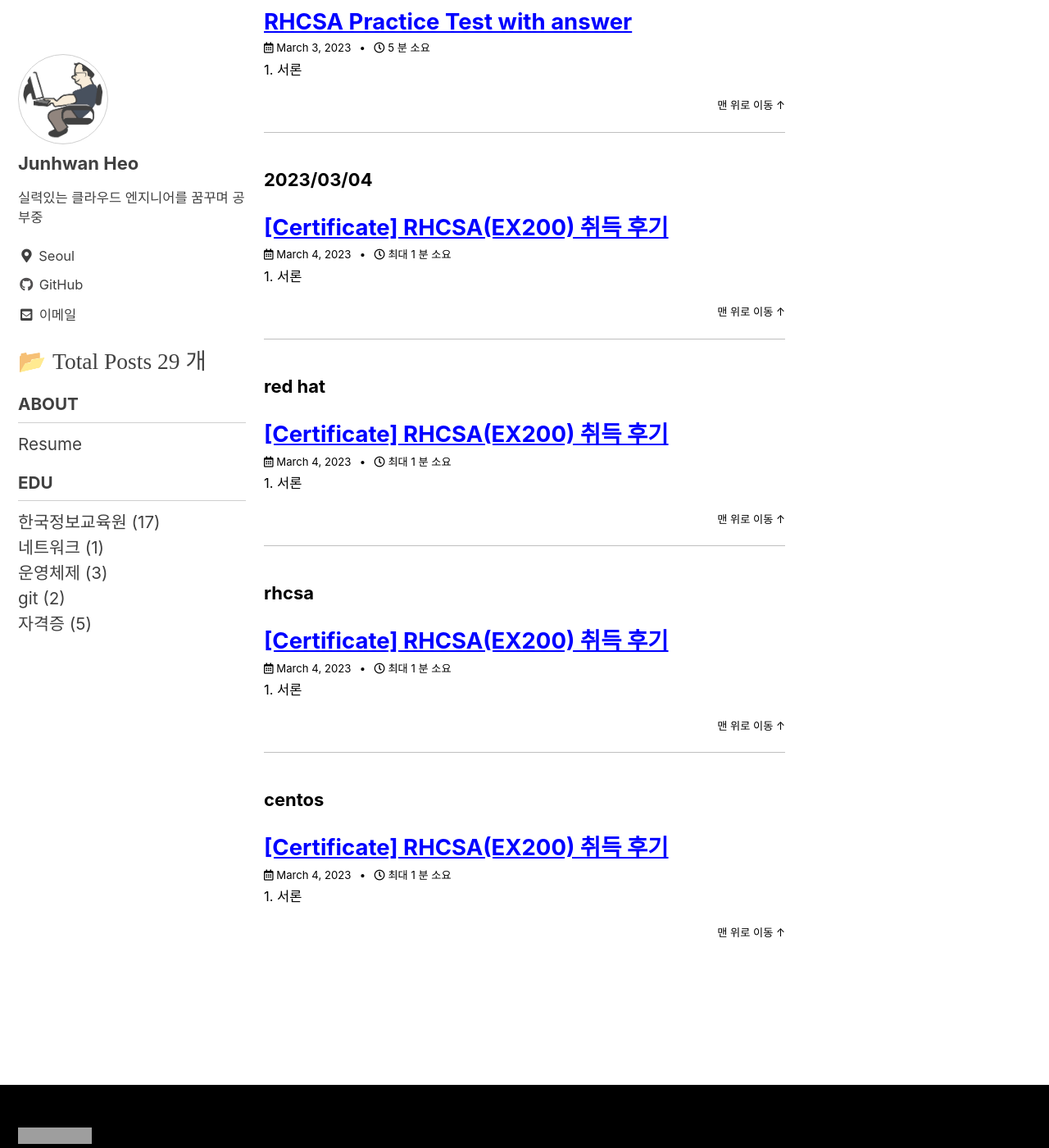
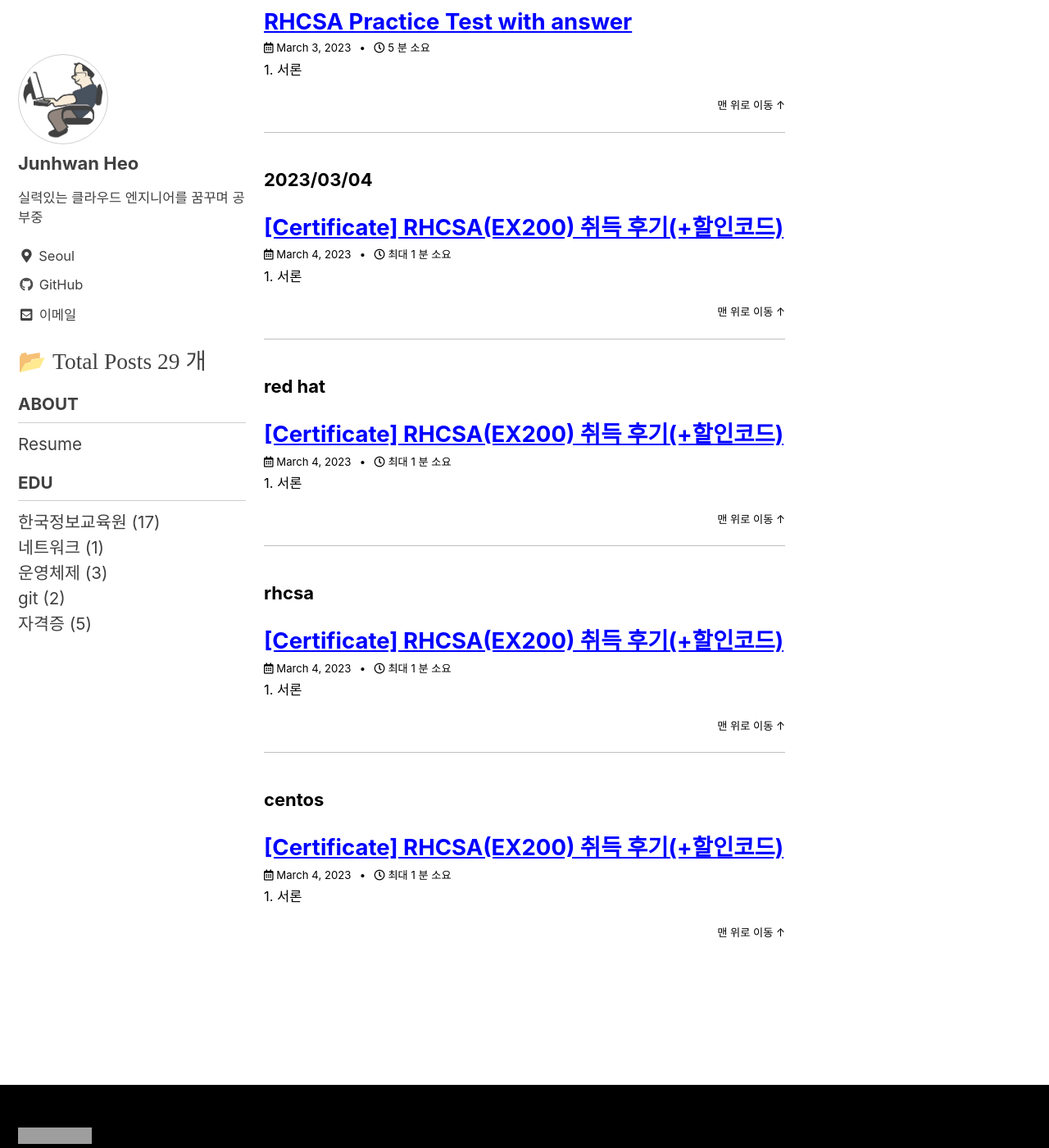
Before and after one commit to holeman4110/holeman4110.github.io, a Jekyll site: the page built from _pages/tags-archive.md, in a window 1280 px wide and 1400 px high, scrolled down 32086 px. Shown: the whole window at 82% size. Built offline with Jekyll 4.4.1, drawn with Linux system fonts in a browser that asks for light colours; cached includes are drawn as plain includes; a script bundle is joined from its source files by our own code; grey boxes are pictures that could not be loaded.

Commit message:
Update 2023-03-04-rhcsa.md

````diff
--- a/_posts/2023-03-04-rhcsa.md
+++ b/_posts/2023-03-04-rhcsa.md
@@ -1,6 +1,6 @@
 ---
 layout: single
-title: "[Certificate] RHCSA(EX200) 취득 후기"
+title: "[Certificate] RHCSA(EX200) 취득 후기(+할인코드)"
 categories: certificate
 tags: [2023/03/04,red hat, rhcsa, centos]
 toc: true
@@ -45,6 +45,7 @@ sidebar:
 ### 4. 시험 후기
 
 &nbsp;&nbsp;&nbsp;&nbsp;시험 내용은 유출할 수 없어 미리 알아뒀으면 하는 내용들을 몇가지 적으려고 한다(원격시험 기준). 시험공부를 시작하기 전 rhcsa voucher를 구매해서 시험 날짜를 미리 정하는게 좋다. voucher는 인터넷에서 시험친 사람들의 code를 공유받으면 15% 할인받을 수 있다. 그리고 입금해서 확인되는데까지 2-3일이 걸리고, 그 후 시험일정을 등록하기 전에 신분증 인증받는 과정이 하루정도 걸린다. 내가 시험일정을 잡을 때 기준으로 한달간은 스케줄이 꽉차있었으며 빈자리가 계속 나나 계속 모니터링 해야했다. 시험 일정을 잡으면 24시간 전까지는 자유롭게 스케줄 변경이 가능하니 꼭 미리 시험 스케줄을 먼저 잡는것을 추천한다.
+&nbsp;&nbsp;&nbsp;&nbsp;```TXUPBFEM``` 이 할인코드는 레딧에서 누가 공유해준 코드다. 코드당 3명까지 사용 가능한데 내가 1번 사용했으니 2번이 남았을수도 있고 지금 포스팅을 보고있는 분이 사용하기 전에 다른 사람들이 사용했을 수도 있다. 밑져야 본전이니 한번 사용되는지 테스트 해보시면 될 것 같다.
 
 ## 3. 결론
 
````
